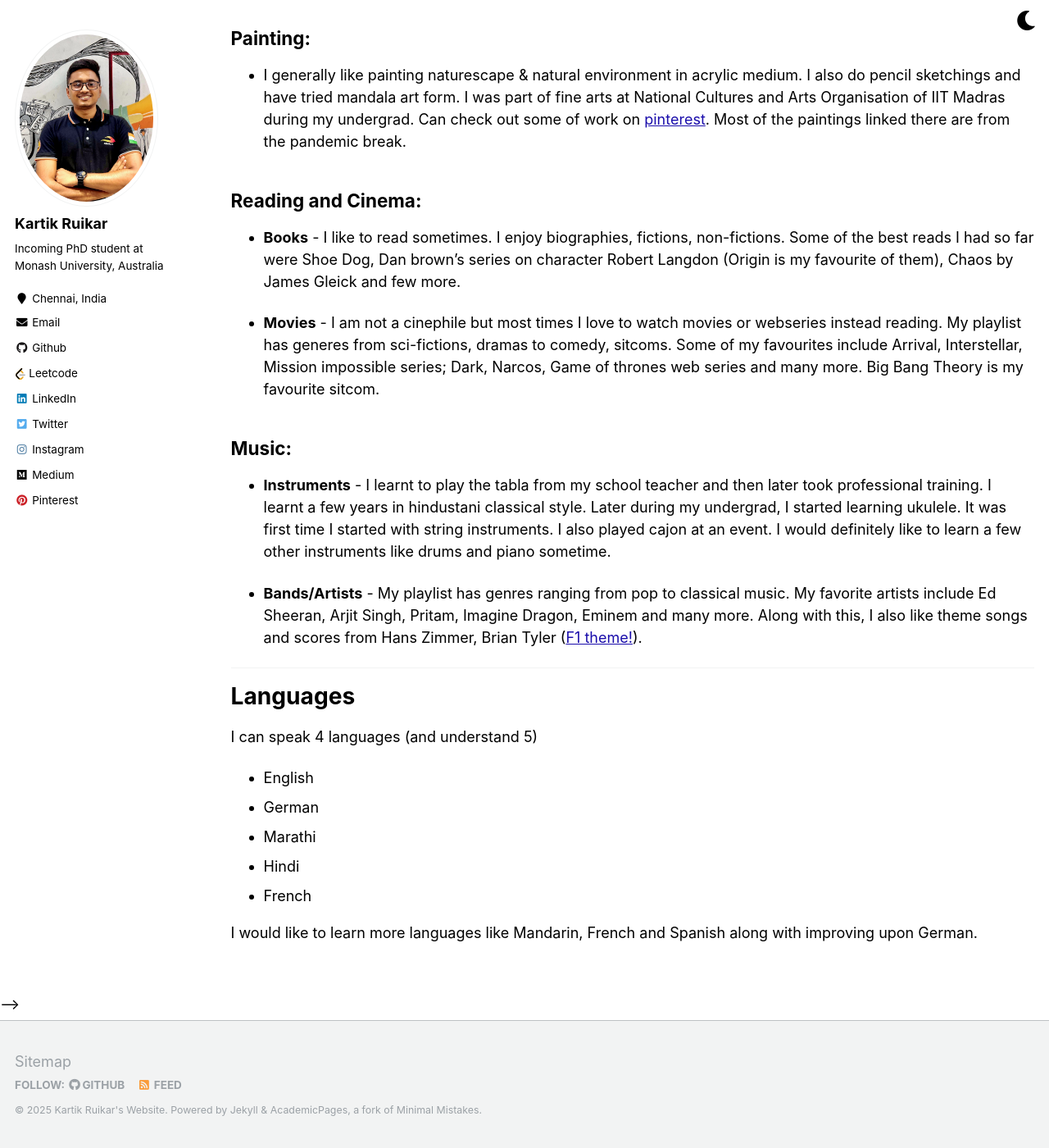
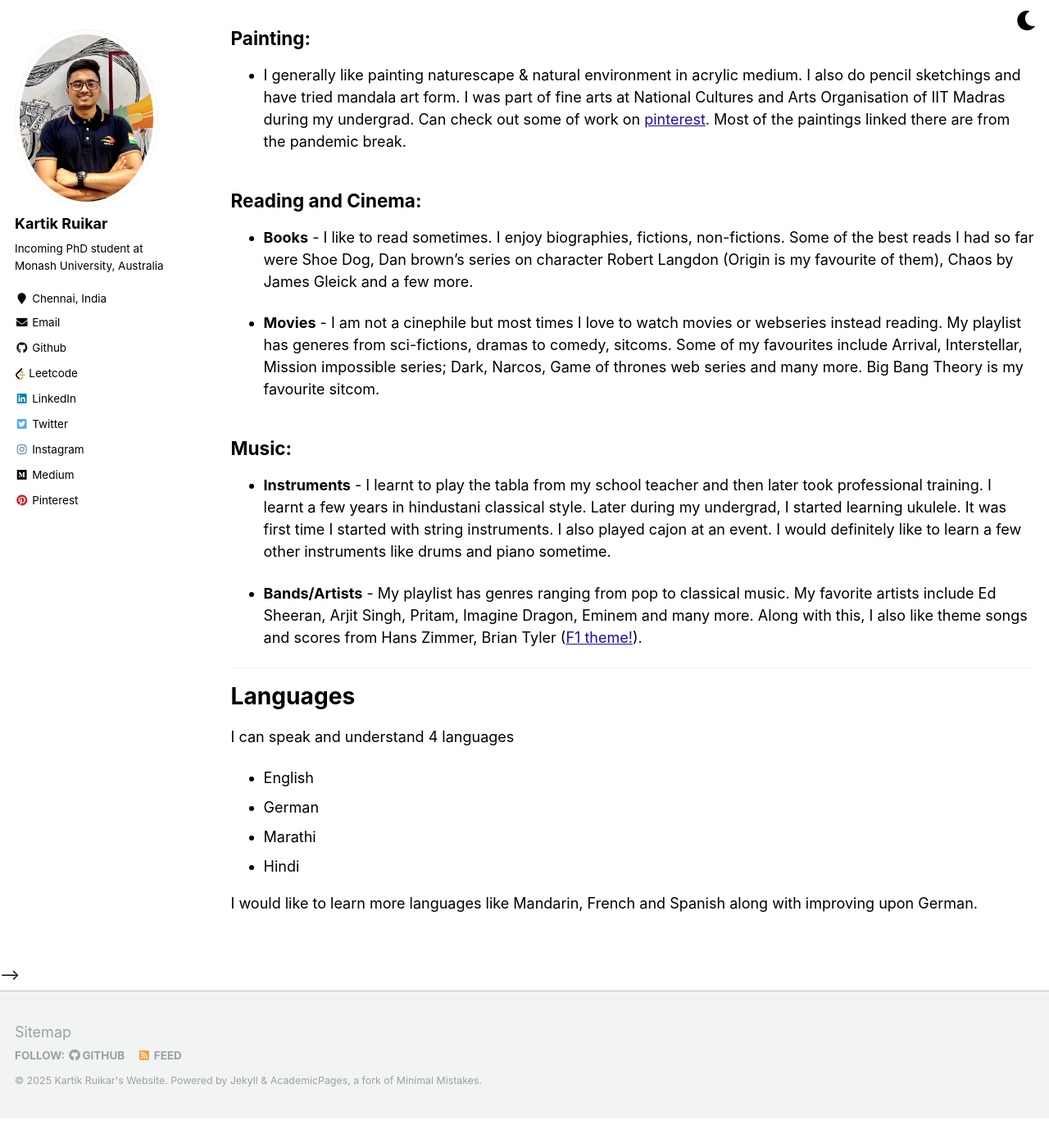
Before and after one commit to Kartik2605/Kartik2605.github.io, a Jekyll site: the page built from _pages/other.md, in a window 1280 px wide and 1400 px high, scrolled down 756 px. Shown: the whole window at 82% size. Built offline with Jekyll 4.4.1, drawn with Linux system fonts in a browser that asks for light colours; our own code applies the rules of GitHub Pages for plain Markdown files; after the commit the page ends 2120 px from its top, so only the background shows below that.

Commit message:
changes in About me 9

```diff
--- a/_pages/other.md
+++ b/_pages/other.md
@@ -26,7 +26,7 @@ redirect_from:
 
 ## Reading and Cinema: ##
 
-* **Books** - I like to read sometimes. I enjoy biographies, fictions, non-fictions. Some of the best reads I had so far were Shoe Dog, Dan brown's series on character Robert Langdon (Origin is my favourite of them), Chaos by James Gleick and few more.
+* **Books** - I like to read sometimes. I enjoy biographies, fictions, non-fictions. Some of the best reads I had so far were Shoe Dog, Dan brown's series on character Robert Langdon (Origin is my favourite of them), Chaos by James Gleick and a few more.
 
 * **Movies** - I am not a cinephile but most times I love to watch movies or webseries instead reading. My playlist has generes from sci-fictions, dramas to comedy, sitcoms. Some of my favourites include Arrival, Interstellar, Mission impossible series; Dark, Narcos, Game of thrones web series and many more. Big Bang Theory is my favourite sitcom.
 
@@ -44,11 +44,10 @@ List of concer -->
 ****************************************
 # Languages
 
-I can speak 4 languages (and understand 5)
+I can speak and understand 4 languages
 * English
 * German
 * Marathi
 * Hindi
-* French
 
 I would like to learn more languages like Mandarin, French and Spanish along with improving upon German.
```
